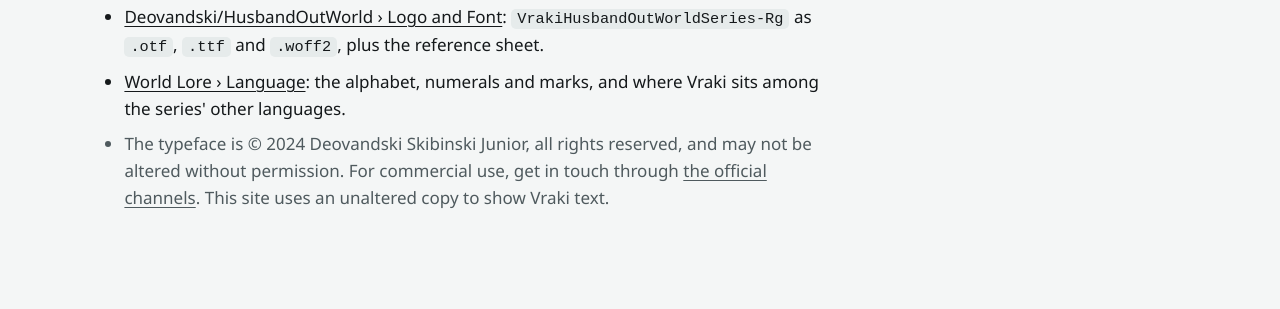
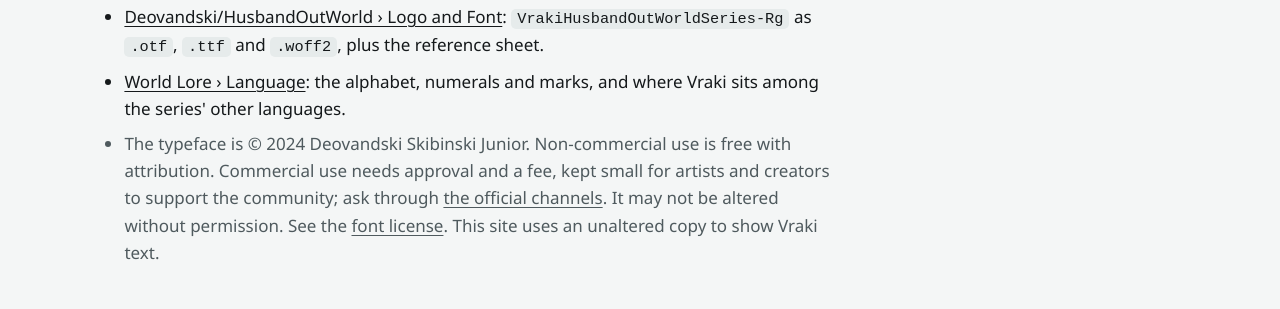
Before and after one commit to Deovandski/vraki-windows, a plain HTML site: page site/index.html in a window 1280 px wide. Shown: the part 3938-4247 px from the top of the page. Drawn offline with Linux system fonts and the light colour scheme.

Commit message:
Vraki typeface license: free non-commercial use with attribution
Add site/fonts/LICENSE.md with the font's own terms: non-commercial use
is free with attribution; commercial use needs approval and a fee, kept
small for artists and creators; no alterations without permission.
Summaries in LICENSE, site/fonts/README.md, README and the website now
point to it, and the official channels link is husbandoutworld.com.

Co-Authored-By: Claude Opus 5.5 <noreply@anthropic.com>
Claude-Session: https://claude.ai/code/session_01EvLVxNTjoRHzz5gbWSD2AM

```diff
--- a/site/index.html
+++ b/site/index.html
@@ -467,7 +467,7 @@
         <ul class="plain">
           <li><a href="https://github.com/Deovandski/HusbandOutWorld/tree/main/Logo%20and%20Font">Deovandski/HusbandOutWorld › Logo and Font</a>: <code>VrakiHusbandOutWorldSeries-Rg</code> as <code>.otf</code>, <code>.ttf</code> and <code>.woff2</code>, plus the reference sheet.</li>
           <li><a href="https://github.com/Deovandski/HusbandOutWorld/blob/main/World%20Lore/Language.md">World Lore › Language</a>: the alphabet, numerals and marks, and where Vraki sits among the series' other languages.</li>
-          <li class="muted">The typeface is © 2024 Deovandski Skibinski Junior, all rights reserved, and may not be altered without permission. For commercial use, get in touch through <a href="https://www.ahusbandoutofthisworld.com/">the official channels</a>. This site uses an unaltered copy to show Vraki text.</li>
+          <li class="muted">The typeface is © 2024 Deovandski Skibinski Junior. Non-commercial use is free with attribution. Commercial use needs approval and a fee, kept small for artists and creators to support the community; ask through <a href="https://husbandoutworld.com/">the official channels</a>. It may not be altered without permission. See the <a href="https://github.com/Deovandski/vraki-windows/blob/main/site/fonts/LICENSE.md">font license</a>. This site uses an unaltered copy to show Vraki text.</li>
         </ul>
       </section>
 
@@ -536,7 +536,7 @@ tools/                   tests for the port, checked against the 2017 app's outp
     </main>
 
     <footer>
-      <p>Made by <a href="https://github.com/Deovandski">Deovandski</a>. App code © 2017 Deovandski Skibinski Junior, MIT license. Vraki typeface © 2024 Deovandski Skibinski Junior, all rights reserved.</p>
+      <p>Made by <a href="https://github.com/Deovandski">Deovandski</a>. App code © 2017 Deovandski Skibinski Junior, MIT license. Vraki typeface © 2024 Deovandski Skibinski Junior, <a href="https://github.com/Deovandski/vraki-windows/blob/main/site/fonts/LICENSE.md">font license</a>.</p>
       <p>Part of the world of <a href="https://github.com/Deovandski/HusbandOutWorld">#HusbandOutWorld</a> and the <a href="https://github.com/Deovandski/Vraki-West-March-Campaign-D-D">Vraki West March Campaign</a>. Source and issues on <a href="https://github.com/Deovandski/vraki-windows">GitHub</a>. <a href="#privacy">Privacy</a>.</p>
     </footer>
   </div>
```
Also changed, not shown: README.md, site/fonts/LICENSE.md (added), site/fonts/README.md, 1 other file.
